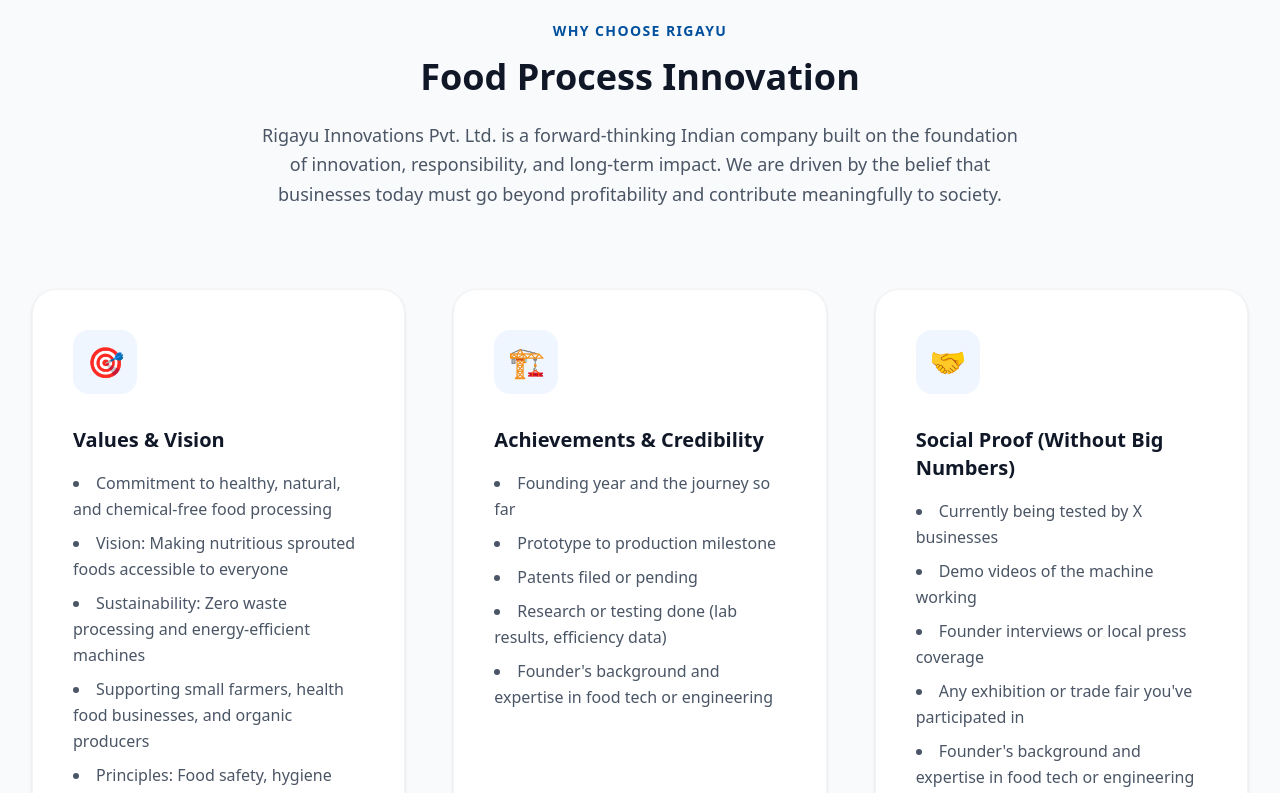
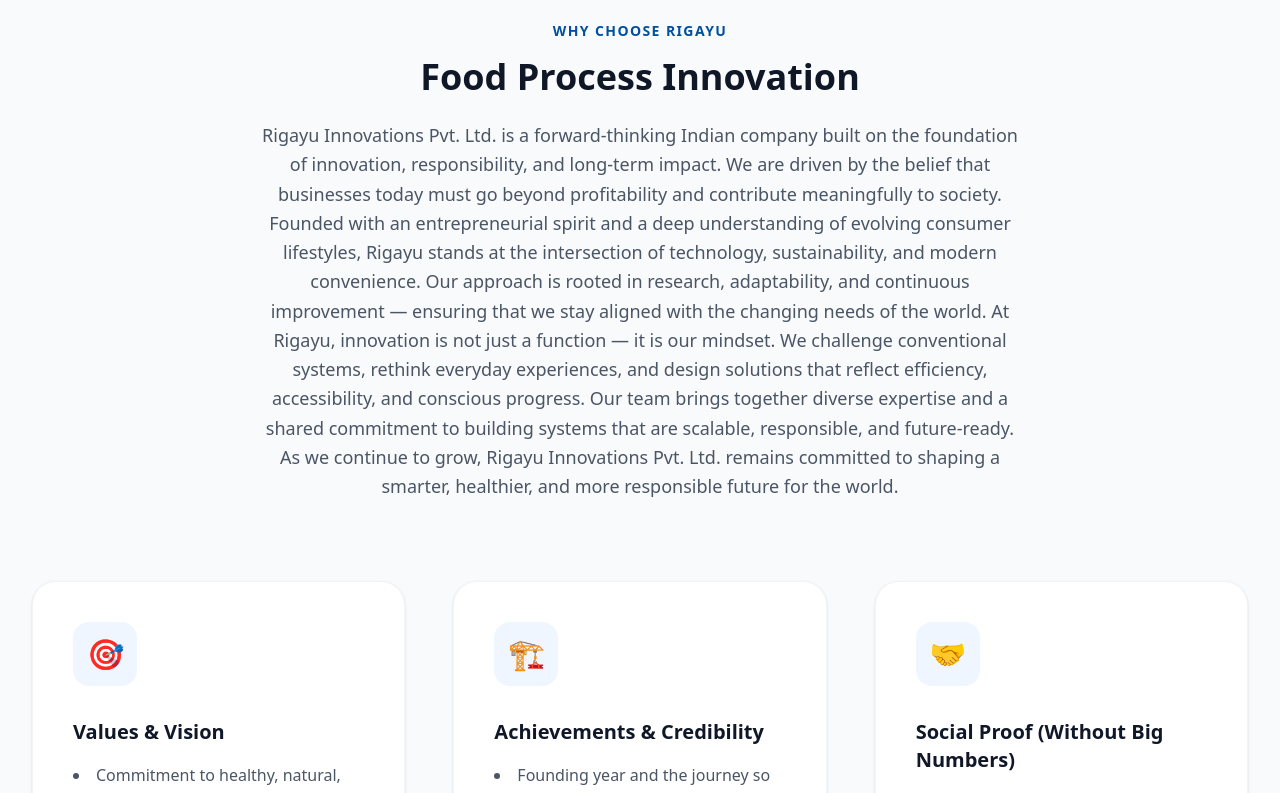
Before and after one commit to NaikYogesh123/rigayu-frontend, a Next.js app: page /rigayu-frontend/ in a window 1280 px wide. Shown: the part 820-1613 px from the top of the page. Built offline with nearby package versions, Linux system fonts and the light colour scheme.

Commit message:
Update AboutSection.tsx
Added now changes

```diff
--- a/src/components/home/AboutSection.tsx
+++ b/src/components/home/AboutSection.tsx
@@ -6,7 +6,10 @@
                     <h2 className="text-apit-blue font-bold tracking-widest uppercase text-sm mb-4">Why Choose RIGAYU</h2>
                     <h3 className="text-4xl font-extrabold text-gray-900 mb-6">Food Process Innovation</h3>
                     <p className="text-lg text-gray-600 leading-relaxed">
-                       Rigayu Innovations Pvt. Ltd. is a forward-thinking Indian company built on the foundation of innovation, responsibility, and long-term impact. We are driven by the belief that businesses today must go beyond profitability and contribute meaningfully to society.
+                    Rigayu Innovations Pvt. Ltd. is a forward-thinking Indian company built on the foundation of innovation, responsibility, and long-term impact. We are driven by the belief that businesses today must go beyond profitability and contribute meaningfully to society.
+                    Founded with an entrepreneurial spirit and a deep understanding of evolving consumer lifestyles, Rigayu stands at the intersection of technology, sustainability, and modern convenience. Our approach is rooted in research, adaptability, and continuous improvement — ensuring that we stay aligned with the changing needs of the world.
+                    At Rigayu, innovation is not just a function — it is our mindset. We challenge conventional systems, rethink everyday experiences, and design solutions that reflect efficiency, accessibility, and conscious progress. Our team brings together diverse expertise and a shared commitment to building systems that are scalable, responsible, and future-ready.
+                    As we continue to grow, Rigayu Innovations Pvt. Ltd. remains committed to shaping a smarter, healthier, and more responsible future for the world.
                     </p>
                 </div>
 
```
